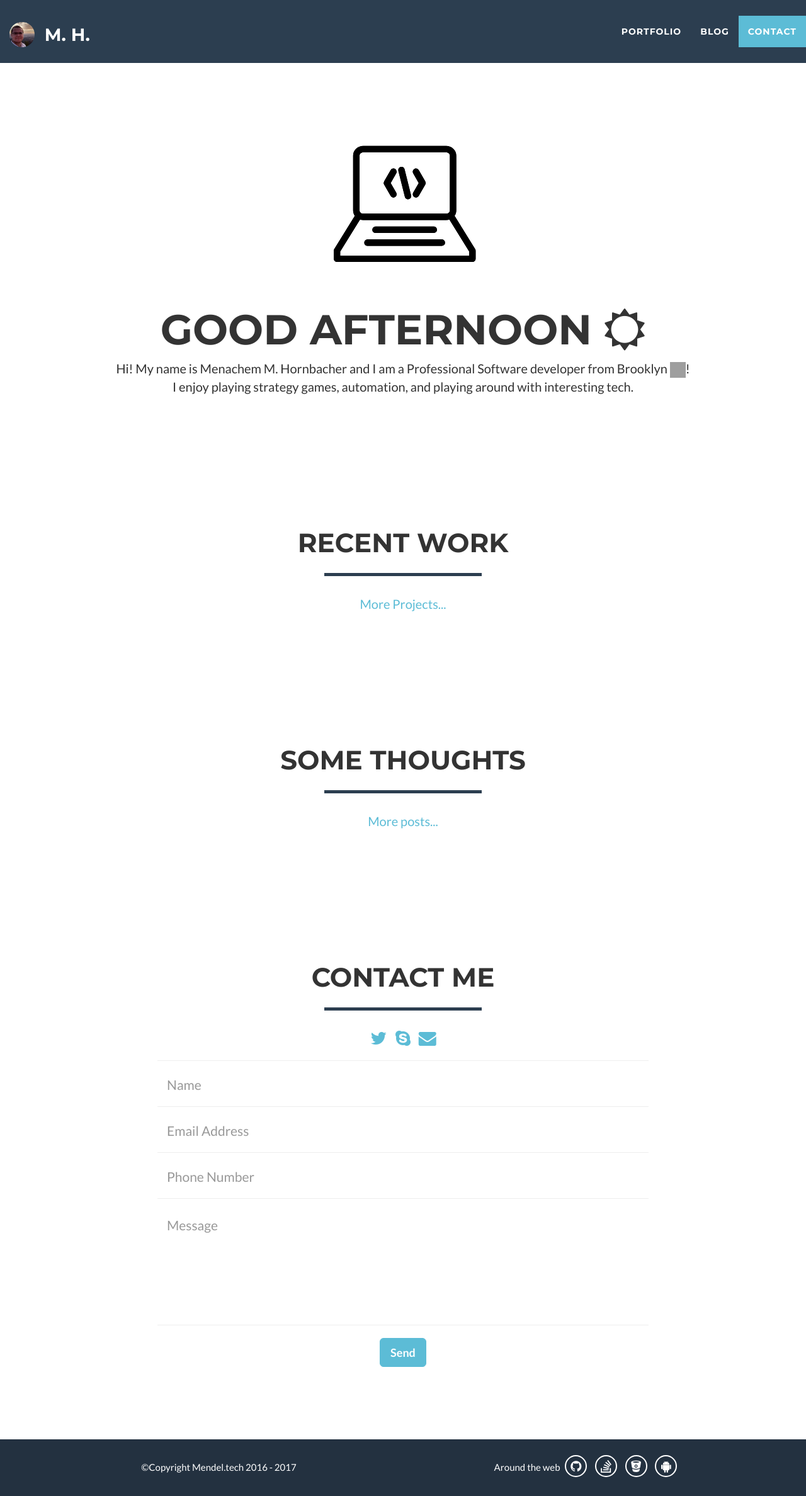
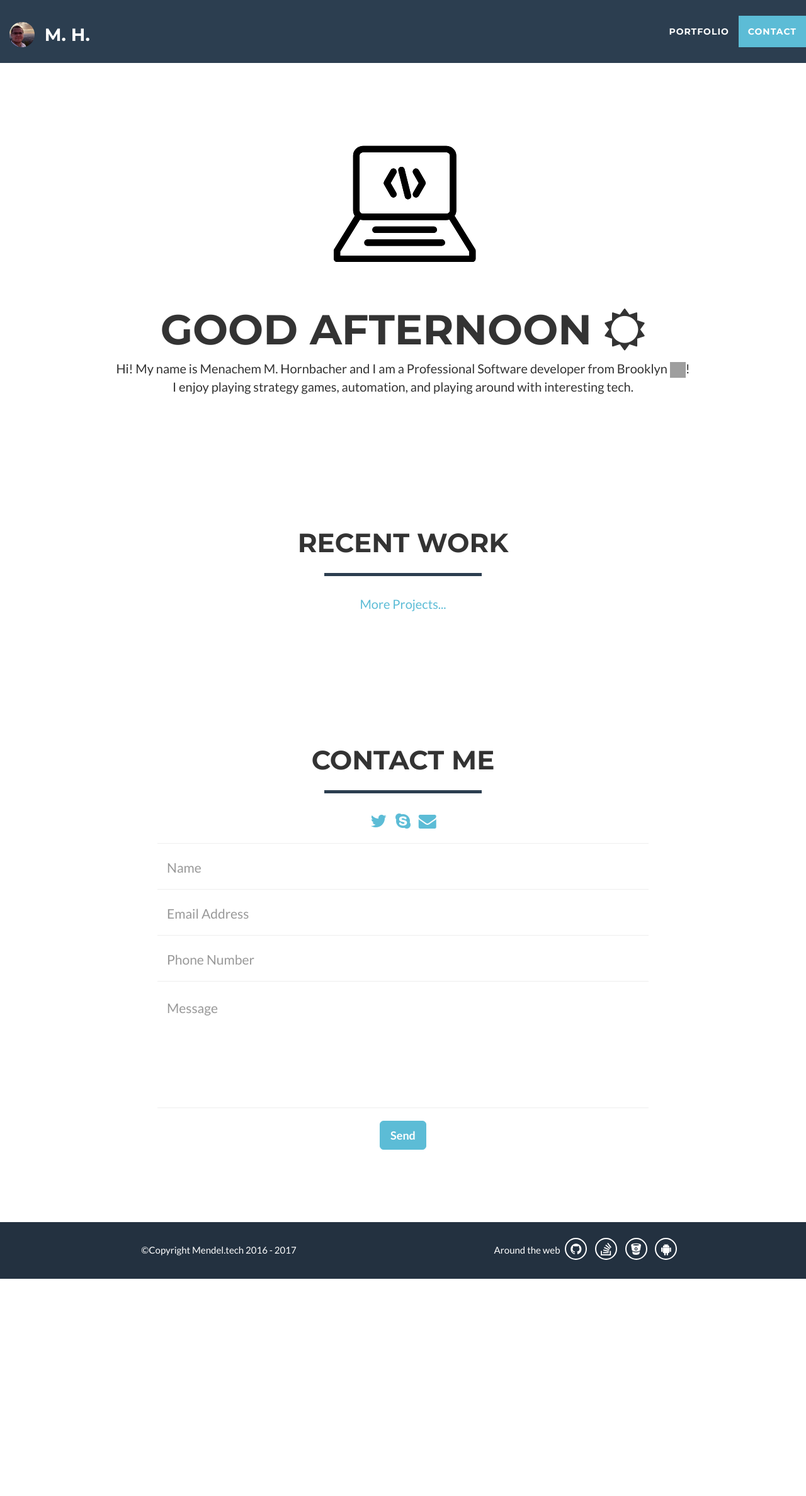
Before and after one commit to PCGeekBrain/personal-website, a Django app: page / in a window 1280 px wide. Shown: the whole page at 63% size. After the commit the page ends 2031 px from the top, so only its background shows below. Run offline with Django 3.2, Linux system fonts and the light colour scheme; data that the repository does not hold is empty; parts of the project's set-up code (start-up, migrations or seed data) failed here and were passed over; some libraries are stand-ins or nearby versions; grey boxes are pictures that could not be loaded.

Commit message:
removed blog from templates

```diff
--- a/blog/templates/blog/base.html
+++ b/blog/templates/blog/base.html
@@ -66,7 +66,6 @@
                 <ul class="nav navbar-nav navbar-right">
                     <li class="hidden"><a href="#page-top"></a></li>
                     <li class="page-scroll"><a href="/portfolio/">Portfolio</a></li>
-                    <li class="page-scroll"><a href="/blog/">Blog</a></li>
                     <li class="page-scroll"><a href="/#contact">Contact</a></li>
                 </ul>
             </div>
--- a/homepage/templates/homepage/home.html
+++ b/homepage/templates/homepage/home.html
@@ -80,9 +80,6 @@
                         <a href="#portfolio">Portfolio</a>
                     </li>
                     <li class="page-scroll">
-                        <a href="#blog">Blog</a>
-                    </li>
-                    <li class="page-scroll">
                         <a href="#contact">Contact</a>
                     </li>
                 </ul>
@@ -140,41 +137,6 @@
             </div>
             <div class="row">
                 <p class="more-info"><a href="/portfolio/">More Projects...</a></p>
-            </div>
-        </div>
-    </section>
-
-    <!--Blog section-->
-    <section id="blog">
-        <div class="container animated fadeInLeft">
-            <div class="row">
-                <div class="col-lg-12 text-center">
-                    <h2>Some thoughts</h2>
-                    <hr class="star-primary">
-                </div>
-            </div>
-            <div class="row">
-                {% for post in posts %}
-                <div class="col-sm-4 blog-item animated lightSpeedIn">
-                    <a href="/blog/post/{{post.path}}" class="blog-link" data-toggle="modal">
-                        <div class="caption">
-                        <div class="caption-content">
-                            <i class="fa fa-file-text-o fa-3x"></i><br><br>{{post.title}}
-                        </div>
-                        </div>
-                        {% if post.header_image %}
-                        <div style='background: url("{{post.header_image.url}}"); background-size:cover;' class="post-image">
-                        {% else %}
-                        <div style='background: url({{stock_image}}); background-size:cover;' class="post-image">
-                        {% endif %}
-                        </div>
-                        <h3 class="post-title">{{post.title}}</h3>
-                    </a>
-                </div>
-                {% endfor %}
-            </div>
-            <div class="row">
-                <p class="more-info"><a href="/blog/">More posts...</a></p>
             </div>
         </div>
     </section>
--- a/portfolio/templates/portfolio/portfolio_base.html
+++ b/portfolio/templates/portfolio/portfolio_base.html
@@ -75,7 +75,6 @@
                 <ul class="nav navbar-nav navbar-right">
                     <li class="hidden"><a href="#page-top"></a></li>
                     <li class="page-scroll"><a href="/portfolio/">Portfolio</a></li>
-                    <li class="page-scroll"><a href="/blog/">Blog</a></li>
                     <li class="page-scroll"><a href="/#contact">Contact</a></li>
                 </ul>
             </div>
```
